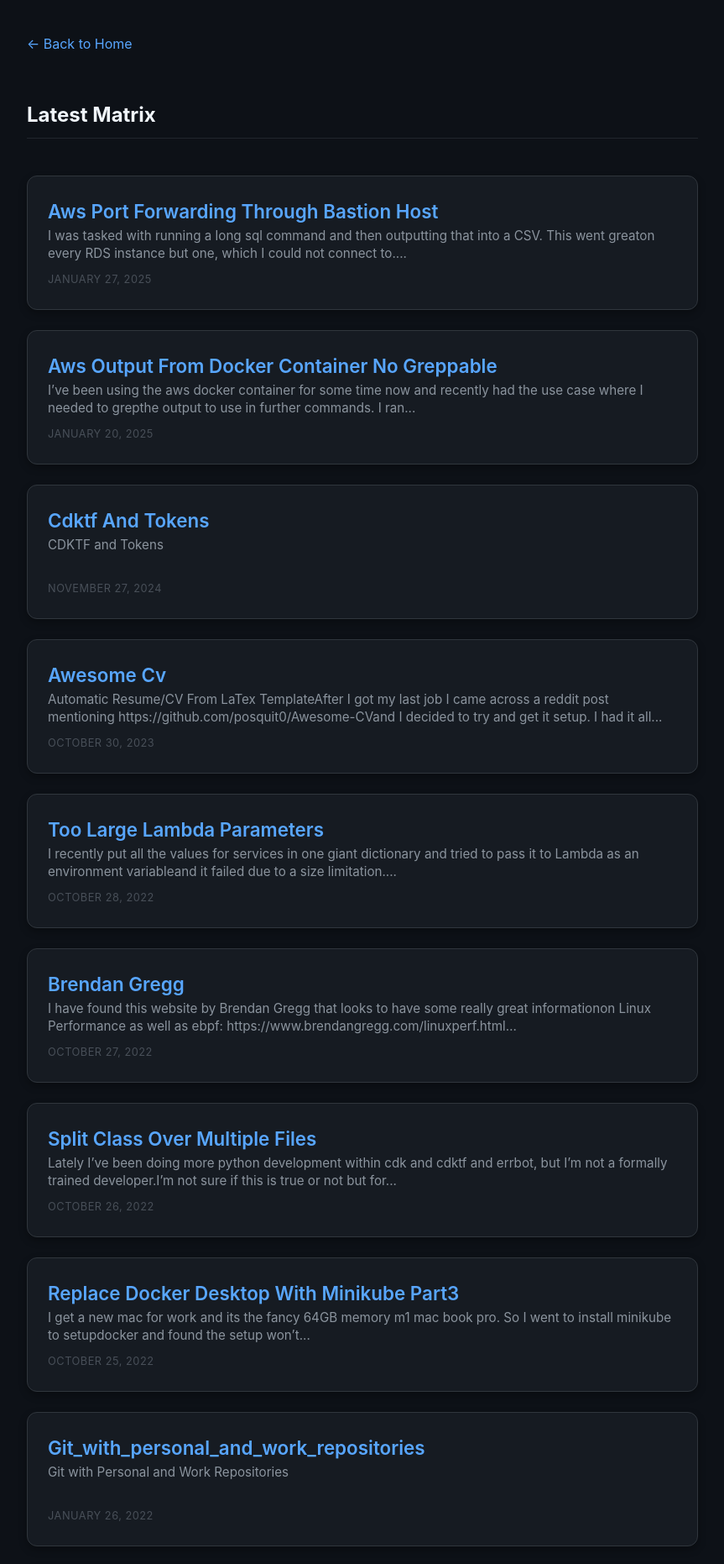
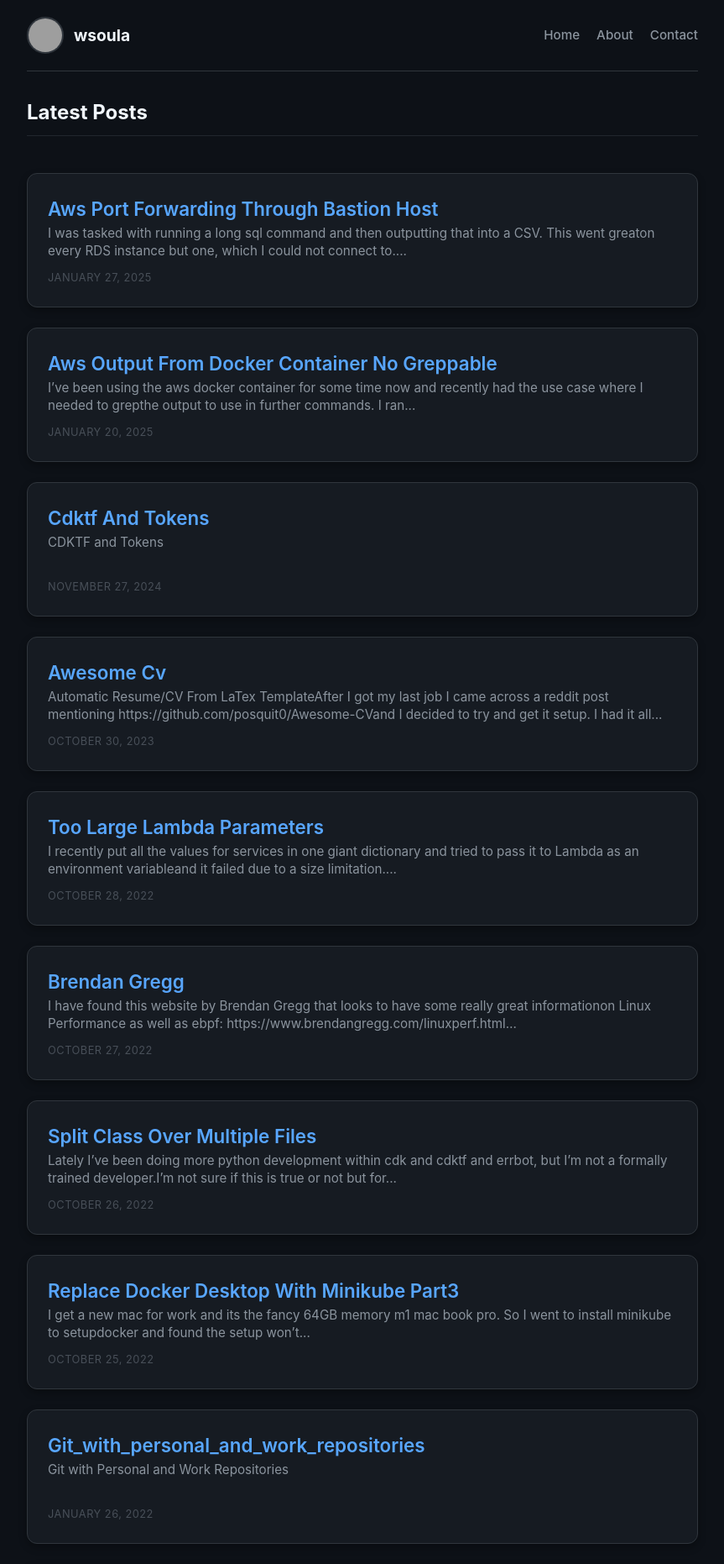
Before and after one commit to wsoula/wsoula.github.io, a Jekyll site: the page built from index.html, in a window 1280 px wide. Shown: the top 1862 px of the page at 84% size, without its empty margins (208-1071 px from the left). Built offline with Jekyll 4.4.1, drawn with Linux system fonts in a browser that asks for light colours; grey boxes are pictures that could not be loaded.

Commit message:
feat: Add header with image and links to new contact and about pages

```diff
--- a/_layouts/default.html
+++ b/_layouts/default.html
@@ -3,30 +3,84 @@
 <head>
   <meta charset="UTF-8">
   <meta name="viewport" content="width=device-width, initial-scale=1.0">
-  <title>{{ page.title }}</title>
+  <title>{{ page.title }} | Blog</title>
   <style>
+    /* Reset and Base Styles */
     body {
       background-color: #0d1117;
       color: #c9d1d9;
       font-family: -apple-system, BlinkMacSystemFont, "Segoe UI", Helvetica, Arial, sans-serif;
       max-width: 800px;
-      margin: 40px auto;
-      padding: 0 20px;
+      margin: 0 auto;
+      padding: 0 20px 40px 20px;
       line-height: 1.6;
     }
     a { color: #58a6ff; text-decoration: none; }
     a:hover { text-decoration: underline; }
     h1, h2, h3 { color: #f0f6fc; }
-    hr { border-color: #30363d; }
-    code { background: #161b22; padding: 2px 6px; border-radius: 4px; color: #ff7b72; }
+    hr { border-color: #30363d; margin: 2rem 0; }
+    code { background: #161b22; padding: 2px 6px; border-radius: 4px; color: #ff7b72; font-size: 0.9em; }
     pre { background: #161b22; padding: 15px; border-radius: 8px; overflow-x: auto; border: 1px solid #30363d; }
-    .back-home { margin-bottom: 2rem; display: inline-block; }
+
+    /* Header & Navigation Bar */
+    .site-header {
+      display: flex;
+      justify-content: space-between;
+      align-items: center;
+      padding: 20px 0;
+      border-bottom: 1px solid #30363d;
+      margin-bottom: 30px;
+    }
+    .header-brand {
+      display: flex;
+      align-items: center;
+      gap: 12px;
+      font-weight: bold;
+      font-size: 1.2rem;
+      color: #f0f6fc;
+    }
+    .header-avatar {
+      width: 40px;
+      height: 40px;
+      border-radius: 50%;
+      object-fit: cover;
+      border: 2px solid #30363d;
+      background-color: #161b22; /* Fallback color */
+    }
+    .site-nav {
+      display: flex;
+      gap: 20px;
+    }
+    .nav-link {
+      color: #8b949e;
+      font-weight: 500;
+      font-size: 0.95rem;
+      transition: color 0.2s;
+    }
+    .nav-link:hover, .nav-link.active {
+      color: #58a6ff;
+      text-decoration: none;
+    }
   </style>
 </head>
 <body>
-  <a href="{{ '/' | relative_url }}" class="back-home">← Back to Home</a>
+
+  <header class="site-header">
+    <a href="{{ '/' | relative_url }}" class="header-brand">
+      <!-- REPLACE avatar.jpg WITH YOUR IMAGE FILENAME LATER -->
+      <img src="{{ '/avatar.jpg' | relative_url }}" alt="Logo" class="header-avatar" onerror="this.style.display='none'">
+      <span>wsoula</span>
+    </a>
+    <nav class="site-nav">
+      <a href="{{ '/' | relative_url }}" class="nav-link">Home</a>
+      <a href="{{ '/about/' | relative_url }}" class="nav-link">About</a>
+      <a href="{{ '/contact/' | relative_url }}" class="nav-link">Contact</a>
+    </nav>
+  </header>
+
   <main>
     {{ content }}
   </main>
+
 </body>
 </html>
--- a/index.html
+++ b/index.html
@@ -79,7 +79,7 @@ title: Will Soula
   }
 </style>
 
-<h2>Latest Matrix</h2>
+<h2>Latest Posts</h2>
 
 <div class="modern-wide-list">
   {% for post in site.posts %}
```
Also changed, not shown: about.md (added, +13 -0 lines), contact.md (added, +9 -0 lines), 1 other file.
